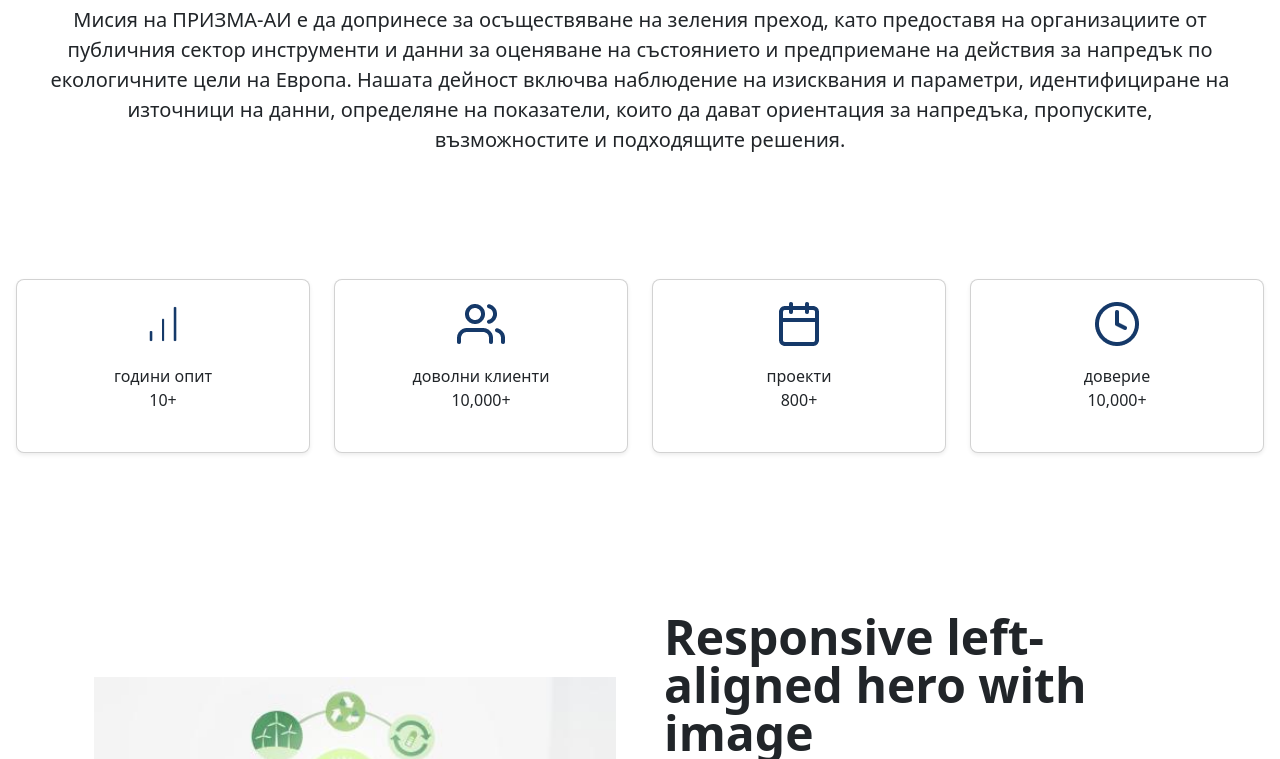
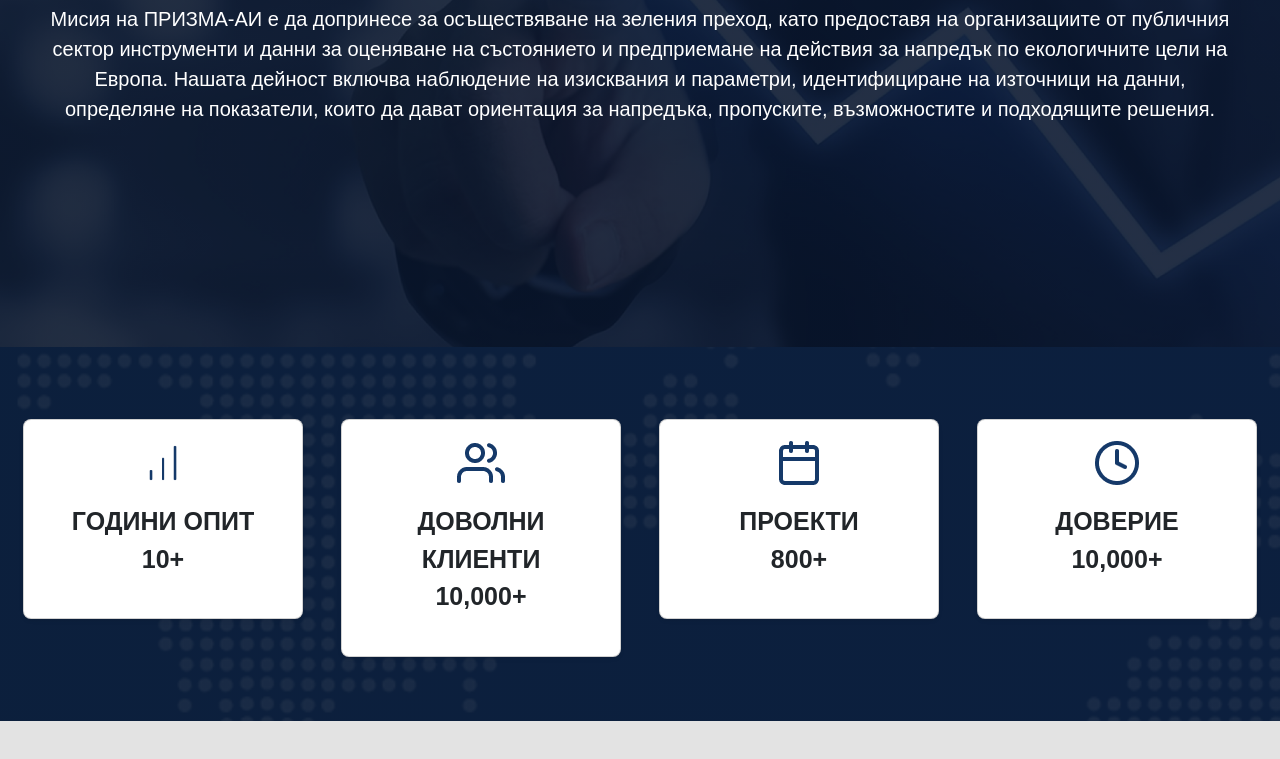
Before and after one commit to Strateg0/Demo, a plain HTML site: page index.html in a window 1280 px wide. Shown: the part 318-1077 px from the top of the page. Drawn offline with nearby package versions, Linux system fonts and the light colour scheme; files that its build step writes are made by us from their sources; some icons are missing.

Commit message:
style commit

```diff
--- a/index.html
+++ b/index.html
@@ -12,7 +12,7 @@
   <link href="https://cdn.jsdelivr.net/npm/bootstrap-icons@1.10.5/font/bootstrap-icons.css" rel="stylesheet">
   <link rel="stylesheet" href="https://cdnjs.cloudflare.com/ajax/libs/animate.css/4.1.1/animate.min.css"/>
         <link rel="stylesheet" href="https://cdn.jsdelivr.net/gh/lipis/flag-icons@7.3.2/css/flag-icons.min.css" />
-  <link href="./style/" rel="stylesheet">
+  <link href="./style.css" rel="stylesheet">
   <style>
     html, body {
       overflow-x: hidden;
```
